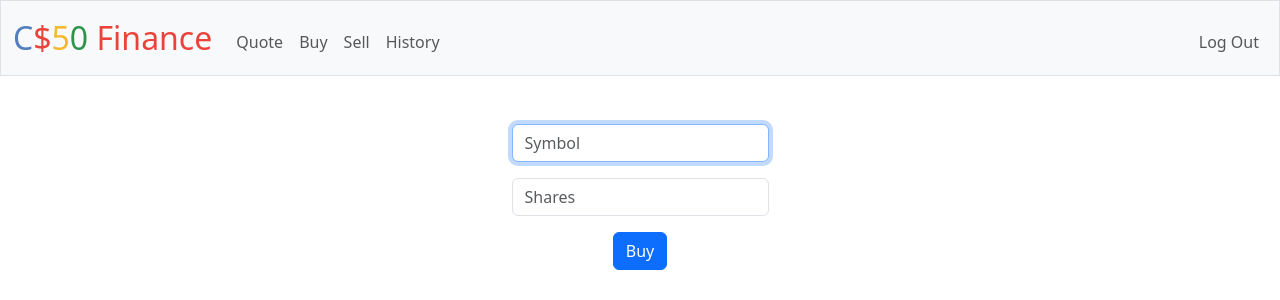
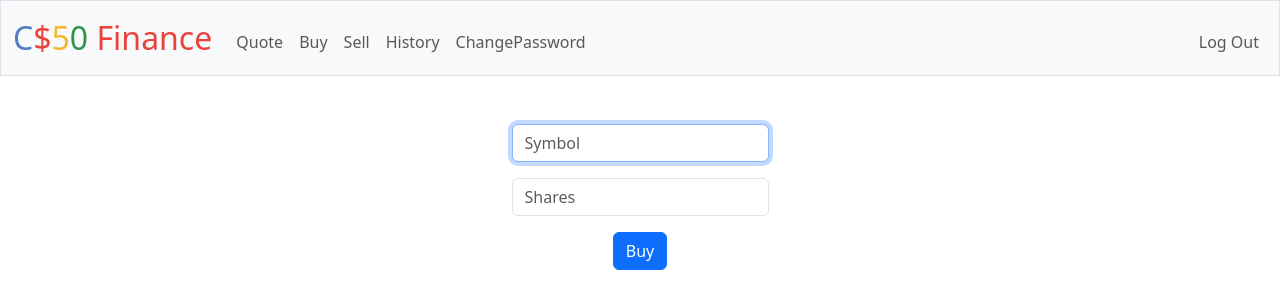
Before and after one commit to Scratchcarti/CS50, a Flask app: page /buy in a window 1280 px wide. Shown: the top 300 px of the page. Run offline with Flask 3, Linux system fonts and the light colour scheme; a user stored in the database is signed in; some libraries are stand-ins or nearby versions.

Commit message:
Fri, Aug 16, 2024, 11:35 PM +05:30

```diff
--- a/finance/templates/layout.html
+++ b/finance/templates/layout.html
@@ -35,6 +35,7 @@
                             <li class="nav-item"><a class="nav-link" href="/buy">Buy</a></li>
                             <li class="nav-item"><a class="nav-link" href="/sell">Sell</a></li>
                             <li class="nav-item"><a class="nav-link" href="/history">History</a></li>
+                            <li class="nav-item"><a class="nav-link" href="/cpass">ChangePassword</a></li>
                         </ul>
                         <ul class="navbar-nav ms-auto mt-2">
                             <li class="nav-item"><a class="nav-link" href="/logout">Log Out</a></li>
```
